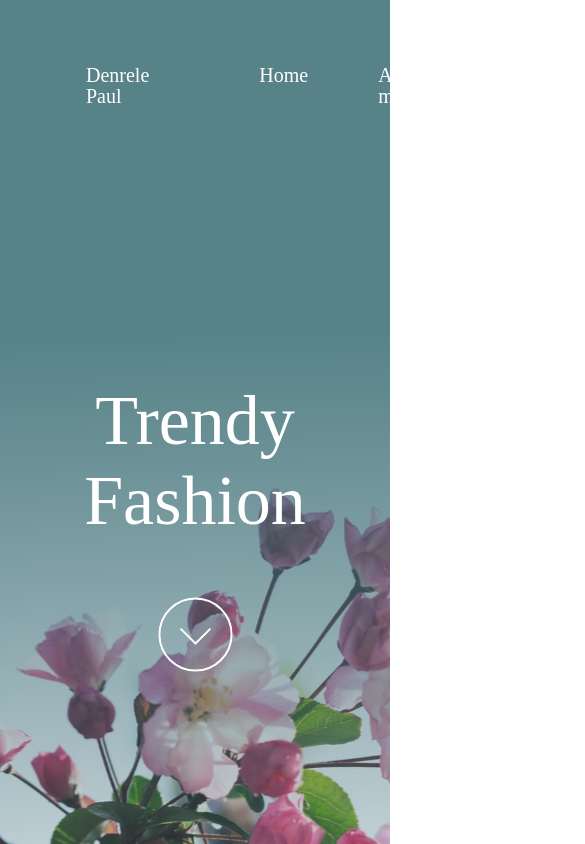
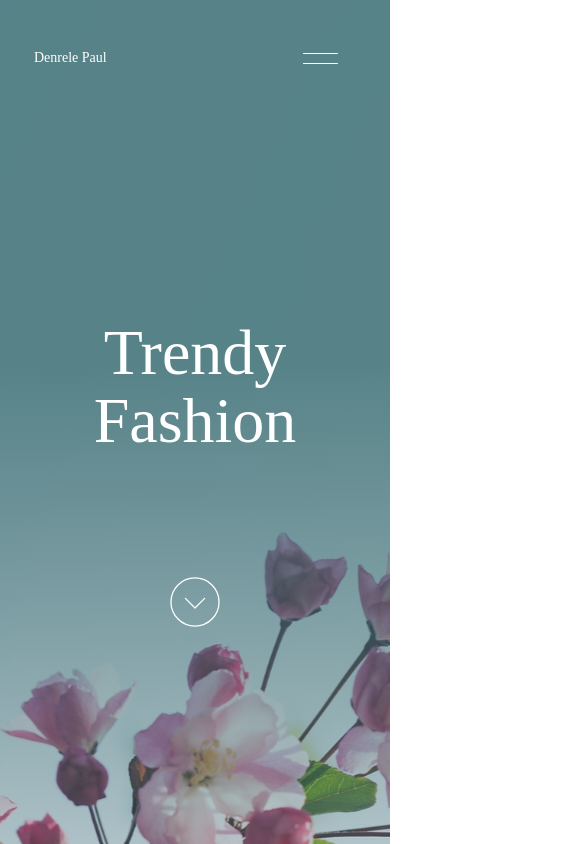
Before and after one commit to man-of-mind/trending-fashion-landing-page, a React (Create React App) app: page / in a window 390 px wide. Shown: the top 844 px of the page, 585 px wide, since content can reach past the window. Built offline with nearby package versions, Linux system fonts and the light colour scheme; a web font is replaced by a local one.

Commit message:
Implemented the header section for the mobile view

```diff
--- a/src/Components/Header/Header.module.scss
+++ b/src/Components/Header/Header.module.scss
@@ -30,6 +30,9 @@ body {
                 padding-left: 70px;
             }
         }
+        i {
+            display: none;
+        }
     }
     section {
         display: flex;
@@ -52,3 +55,33 @@ body {
         }
     }
 }
+
+@media screen and (max-width: 678px) {
+    .header-section {
+        nav {
+            padding: 36px 52px 240px 34px;
+            p {
+                font-size: 14px;
+                line-height: 15px;
+            }
+            ul {
+                display: none;
+            }
+            i {
+                display: inline-block;
+            }
+        }
+        section {
+            h1 {
+                padding: 0px 0px 122px 0px;
+                font-size: 64px;
+                line-height: 68px;
+            }
+            svg {
+                height: 50px;
+                width: 50px;
+                padding-bottom: 455px;
+            }
+        }
+    }
+}
--- a/src/Components/Header/Header.tsx
+++ b/src/Components/Header/Header.tsx
@@ -1,6 +1,7 @@
 import React from "react";
 import styles from "./Header.module.scss";
 import { ReactComponent as ArrowDownIcon } from "../../Assets/Icons/ArrowDown.svg";
+import { ReactComponent as Menu } from "../../Assets/Icons/Hamburger.svg";
 
 const Header = () => {
     return (
@@ -13,6 +14,9 @@ const Header = () => {
                     <li>Projects</li>
                     <li>Contact me</li>
                 </ul>
+                <i>
+                    <Menu />
+                </i>
             </nav>
             <section>
                 <h1>Trendy Fashion</h1>
```
Also changed, not shown: src/Assets/Icons/Hamburger.svg (added).
